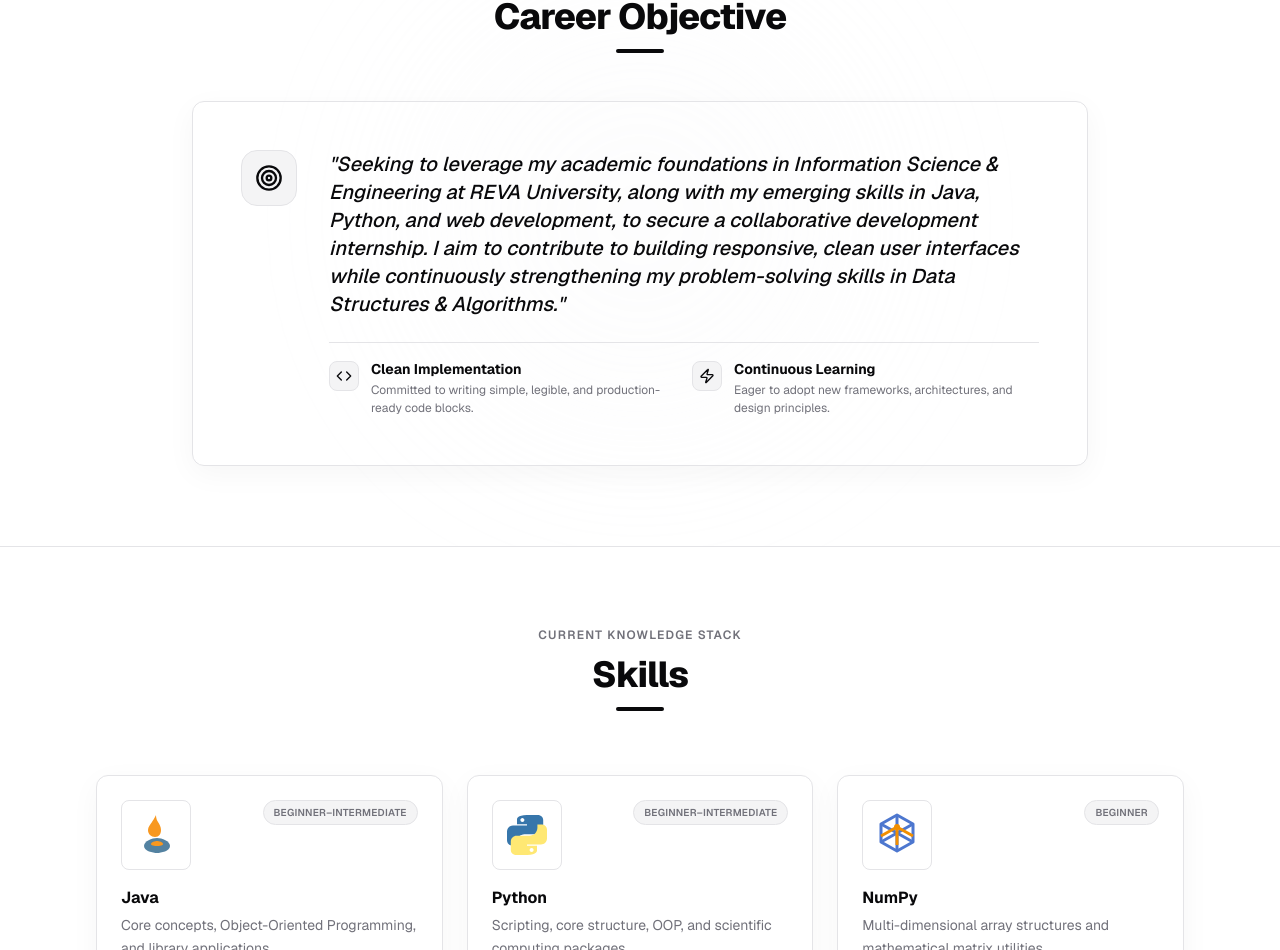
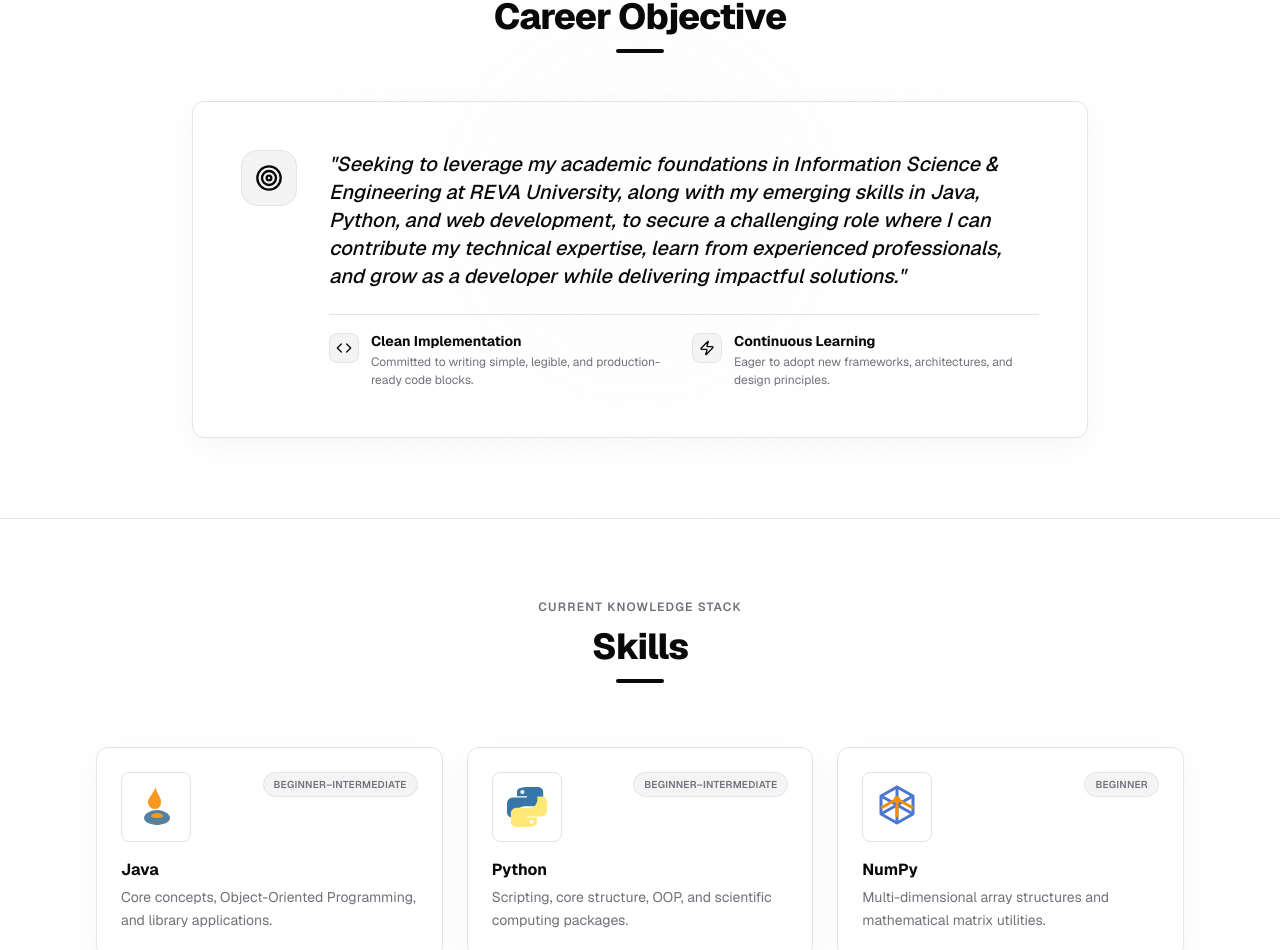
Before and after one commit to s-manjunatha/Portfolio, a Next.js app: page / in a window 1280 px wide. Shown: the part 1549-2499 px from the top of the page. Built offline with nearby package versions, Linux system fonts and the light colour scheme; no server answers.

Commit message:
Fix: Escape unescaped entities in CareerObjective.tsx

```diff
--- a/app/components/CareerObjective.tsx
+++ b/app/components/CareerObjective.tsx
@@ -44,7 +44,7 @@ export default function CareerObjective() {
               {/* Objective Text */}
               <div className="space-y-6 text-center md:text-left">
                 <blockquote className="text-lg md:text-xl font-medium text-foreground/90 leading-relaxed italic">
-                  "Seeking to leverage my academic foundations in Information Science & Engineering at REVA University, along with my emerging skills in Java, Python, and web development, to secure a collaborative development internship. I aim to contribute to building responsive, clean user interfaces while continuously strengthening my problem-solving skills in Data Structures & Algorithms."
+                  &quot;Seeking to leverage my academic foundations in Information Science &amp; Engineering at REVA University, along with my emerging skills in Java, Python, and web development, to secure a challenging role where I can contribute my technical expertise, learn from experienced professionals, and grow as a developer while delivering impactful solutions.&quot;
                 </blockquote>
 
                 {/* Sub-Focus Highlights */}
```
